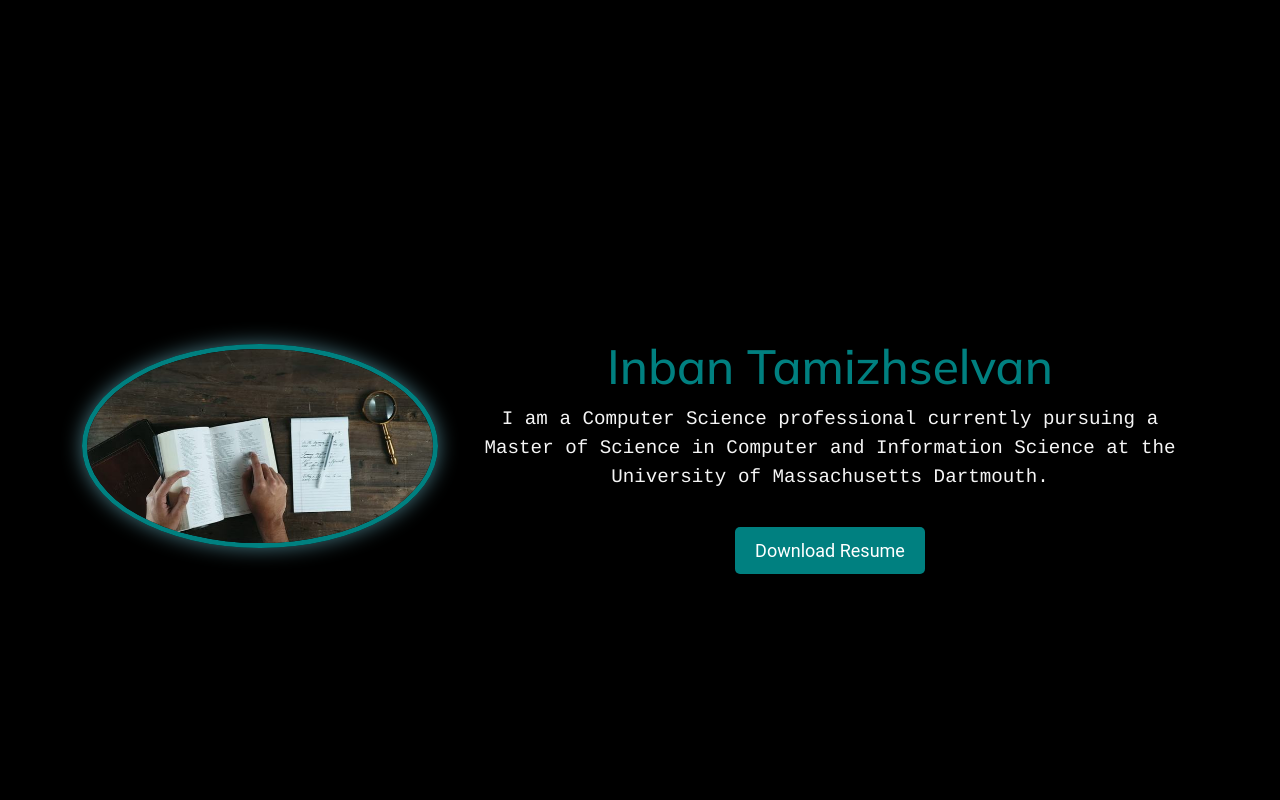
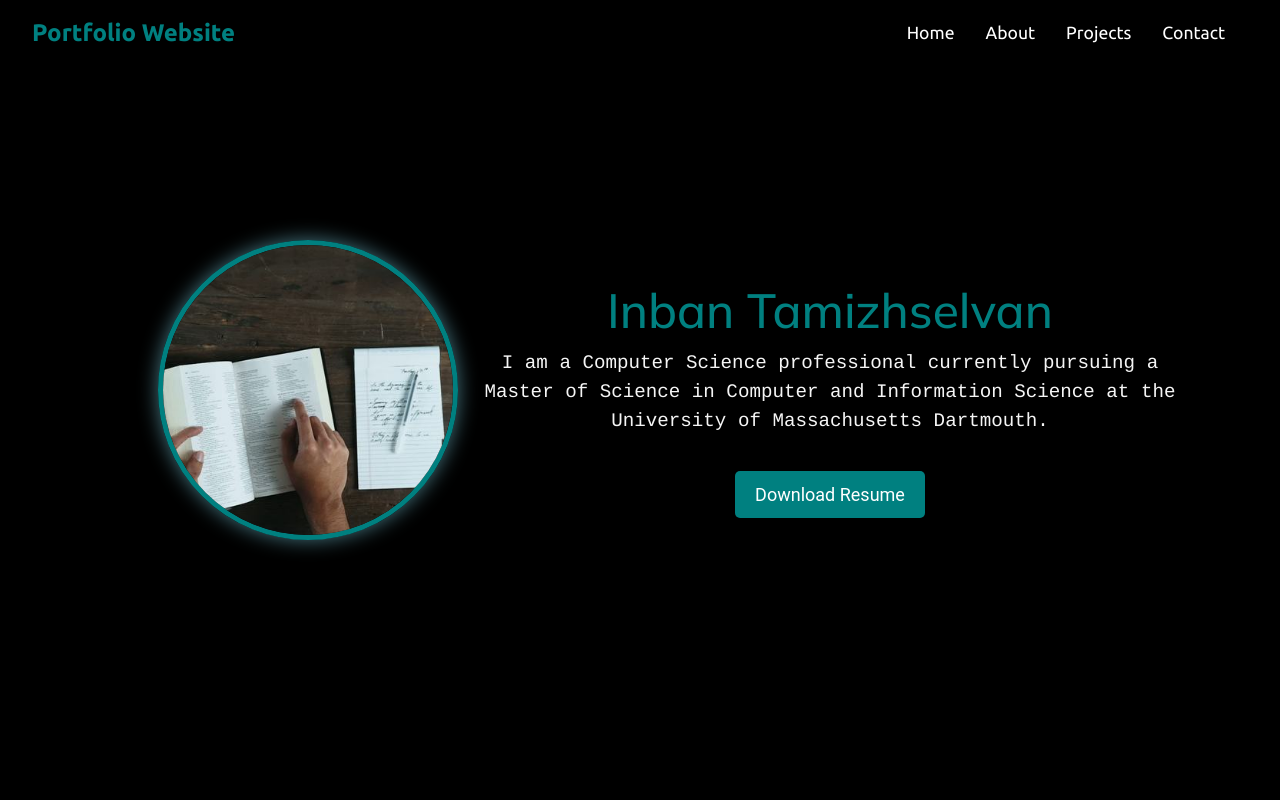
Before and after one commit to inbantamizhselvan/inban_tamizhselvan_website, a React (Create React App) app: page / in a window 1280 px wide. Shown: the top 800 px of the page. Built offline with nearby package versions, Linux system fonts and the light colour scheme.

Commit message:
fixed bugs

```diff
--- a/src/components/Home.css
+++ b/src/components/Home.css
@@ -45,10 +45,15 @@
 .profile-pic-wrapper {
   text-align: center;
   margin-bottom: 20px;
+  height: 300px;
+  width: 300px;
 }
 
 .profile-pic {
   border-radius: 50%;
+  margin-left: 76px;
+  height: 300px;
+  width: 300px;
   object-fit: cover;
   border: 5px solid teal;
   box-shadow: 0 0 20px rgba(139, 233, 253, 0.5);
--- a/src/components/Navbar.css
+++ b/src/components/Navbar.css
@@ -1,38 +1,48 @@
-/* Navbar styles */
+/* Import fonts */
 @import url('https://fonts.googleapis.com/css2?family=Ubuntu:ital,wght@0,300;0,400;0,500;0,700;1,300;1,400;1,500;1,700&display=swap');
 
+/* Navbar base styles */
 .navbar {
-  background-color: transparent;
-  transition: background-color 0.3s ease;
-  position: fixed;
-  width: 100%;
-  top: 0;
-  z-index: 1000;
-  padding: 10px 20px;
+  background-color: transparent; /* Transparent background initially */
+  transition: background-color 0.3s ease; /* Smooth transition on scroll */
+  position: fixed; /* Fixed position at the top */
+  width: 100%; /* Full width */
+  top: 0; /* Top of the page */
+  z-index: 1000; /* High z-index to stay on top */
+  padding: 10px 20px; /* Padding */
+  box-shadow: 0 2px 4px rgba(0, 0, 0, 0.1); /* Light shadow for better visibility */
 }
 
+/* Navbar background color on scroll */
 .navbar-scroll {
   background-color: #000; /* Dark background when scrolled */
 }
 
+/* Navbar brand styles */
 .navbar-brand {
   font-family: 'Ubuntu', sans-serif;
-  font-size: 1.5rem;
+  font-size: 1.5rem; /* Font size for brand */
   color: teal; /* Teal text color */
+  text-decoration: none; /* Remove underline */
 }
 
+.navbar-brand:hover {
+  color: #00796b; /* Darker teal on hover */
+}
+
+/* Navbar navigation styles */
 .navbar-nav {
-  margin-left: auto;
+  margin-left: auto; /* Push items to the right */
 }
 
 .nav-link {
   font-family: 'Ubuntu', sans-serif;
-  color: #fff;
-  margin-right: 15px;
-  transition: color 0.3s ease;
-  position: relative;
-  text-decoration: none;
-  font-size: 1.1em;
+  color: #fff; /* White text color */
+  margin-right: 15px; /* Space between links */
+  transition: color 0.3s ease; /* Smooth color transition */
+  position: relative; /* Relative positioning for pseudo-element */
+  text-decoration: none; /* Remove underline */
+  font-size: 1.1em; /* Font size */
 }
 
 .nav-link::before {
@@ -42,28 +52,35 @@
   height: 2px;
   bottom: -2px;
   left: 0;
-  background-color: transparent;
-  visibility: hidden;
-  transform: scaleX(0);
-  transition: all 0.3s ease;
+  background-color: transparent; /* Invisible line initially */
+  visibility: hidden; /* Hide underline */
+  transform: scaleX(0); /* Scale to 0 initially */
+  transition: all 0.3s ease; /* Smooth transition */
 }
 
 .nav-link:hover {
-  color: teal; /* Teal text color on hover */
+  color: teal; /* Teal color on hover */
 }
 
 .nav-link:hover::before {
-  visibility: visible;
-  transform: scaleX(1);
+  visibility: visible; /* Show underline */
+  transform: scaleX(1); /* Scale to full width */
   background-color: teal; /* Teal underline color */
 }
 
+/* Navbar styles for when scrolling */
 .nav-link-scroll {
   color: #fff; /* White text color when scrolled */
 }
 
 .nav-link-scroll:hover {
-  color: teal; /* Teal text color on hover when scrolled */
+  color: teal; /* Teal color on hover when scrolled */
+}
+
+/* Navbar toggler styles */
+.navbar-toggler {
+  color: #fff; /* White color for toggler */
+  border-color: #fff; /* White border color */
 }
 
 @media (max-width: 991px) {
@@ -71,4 +88,14 @@
     color: #fff;
     border-color: #fff;
   }
+
+  .navbar-collapse {
+    background-color: #000; /* Dark background for collapsed menu */
+  }
 }
+
+@media (min-width: 992px) {
+  .navbar-collapse {
+    background-color: transparent; /* Transparent background for expanded menu */
+  }
+}
--- a/src/components/Navbar.js
+++ b/src/components/Navbar.js
@@ -1,10 +1,10 @@
 import React, { useState, useEffect } from 'react';
+import 'bootstrap/dist/css/bootstrap.min.css';
 import './Navbar.css';
 
 function Navbar() {
   const [navbarBg, setNavbarBg] = useState(false);
 
-  // Change navbar background on scroll
   useEffect(() => {
     const handleScroll = () => {
       const currentScrollY = window.scrollY;
```
